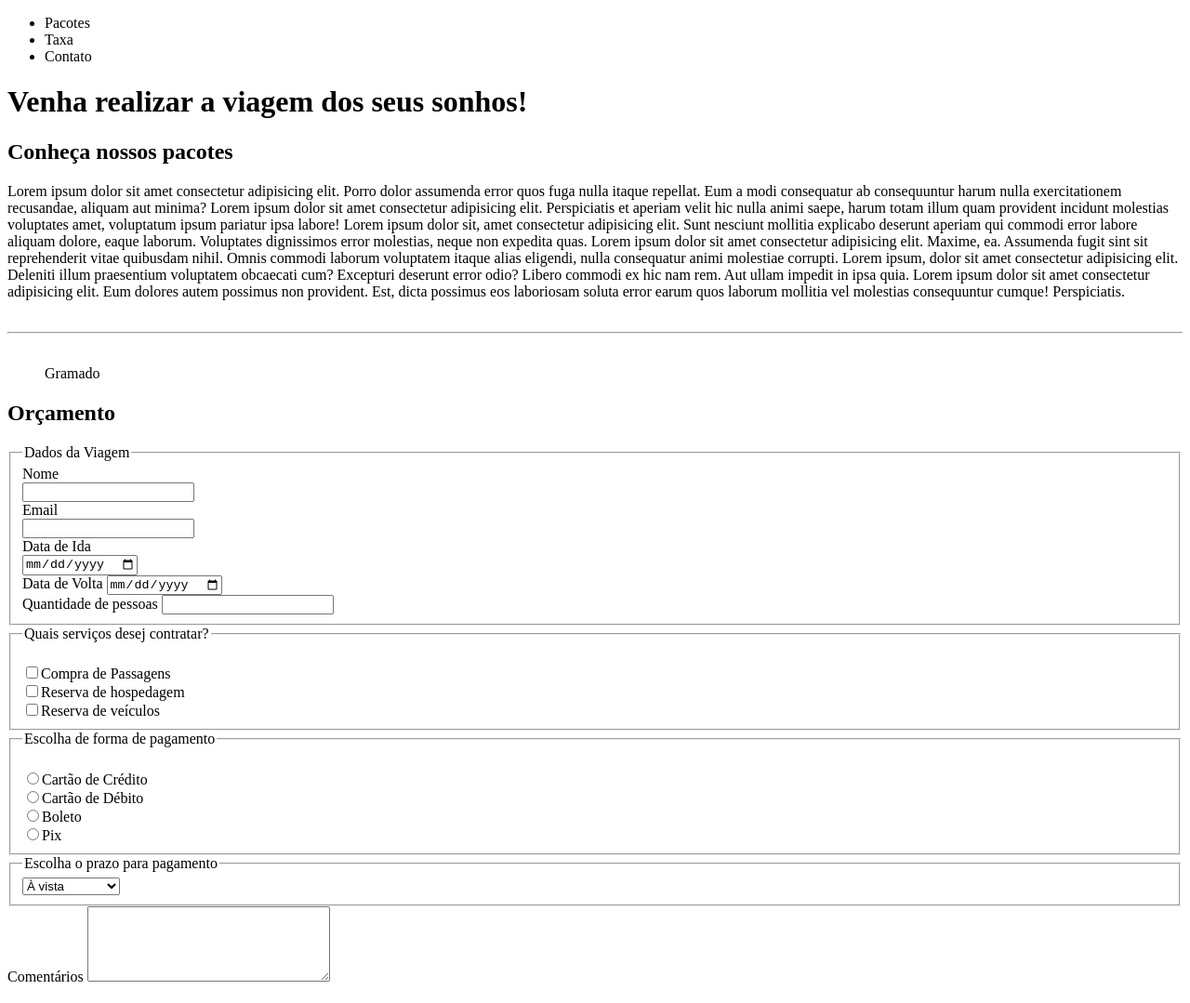
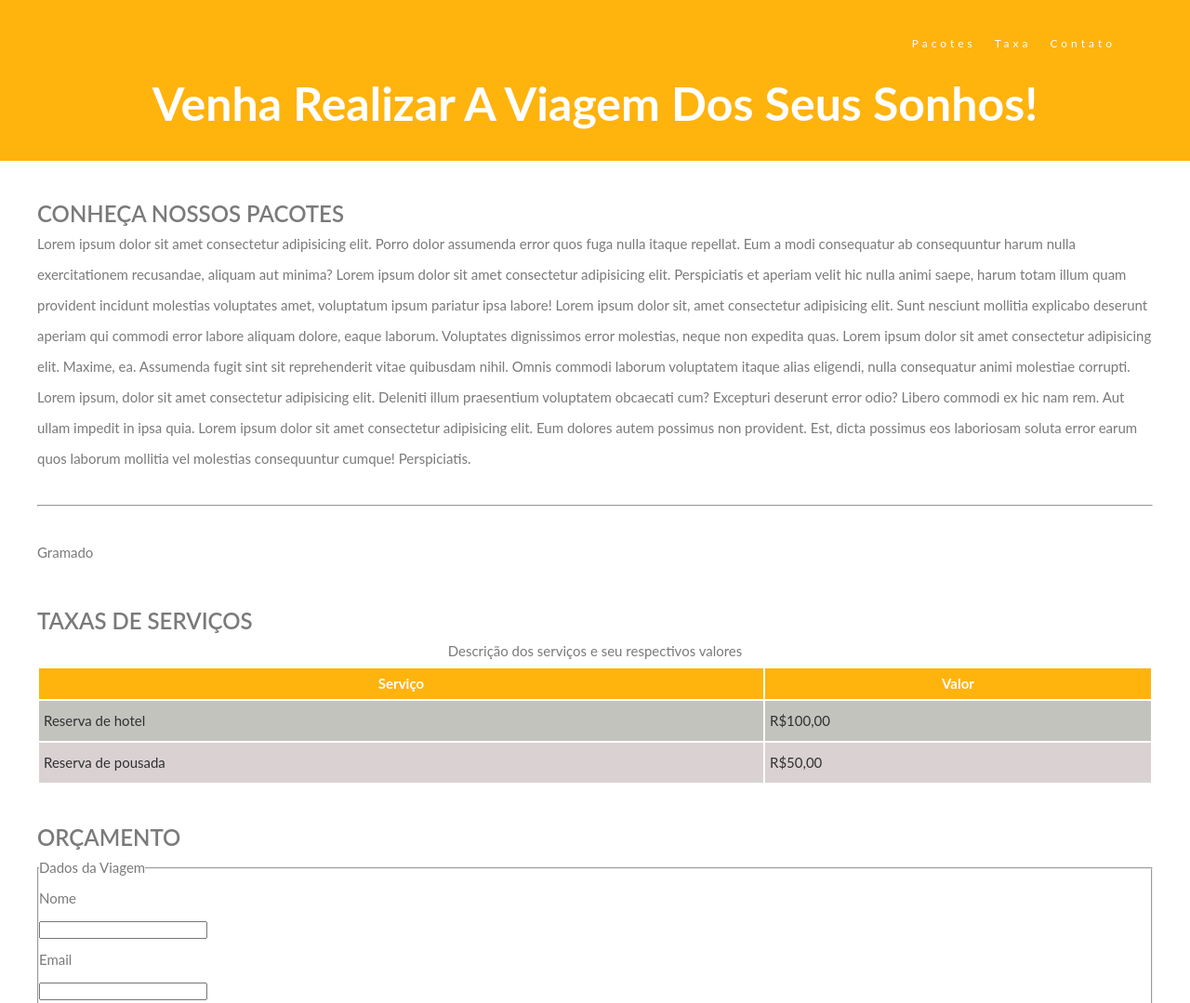
Before and after one commit to MariaAngelicaCiriaco/ProjetoDescomplica, a plain HTML site: page index.html in a window 1280 px wide. Shown: the top 1079 px of the page at 93% size. Drawn offline with Linux system fonts and the light colour scheme.

Commit message:
atualização

```diff
--- a/index.html
+++ b/index.html
@@ -4,19 +4,23 @@
     <meta charset="UTF-8">
     <meta http-equiv="X-UA-Compatible" content="IE=edge">
     <meta name="viewport" content="width=device-width, initial-scale=1.0">
+
+    <link rel="stylesheet" href="style.css">
     <title>Viagem dos sonhos</title>
 </head>
 <body>
     <header>
         <nav>
             <ul>
-                <li>Pacotes</li>
-                <li>Taxa</li>
-                <li>Contato</li>
+                <li><a href="">Pacotes</a></li>
+                <li><a href="">Taxa</a></li>
+                <li><a href="">Contato</a></li>
             </ul>
         </nav>
         <h1>Venha realizar a viagem dos seus sonhos!</h1>
     </header>
+
+    <main>
         <section>
             <h2>Conheça nossos pacotes</h2>
             <p>
@@ -26,29 +30,48 @@
                 Lorem ipsum dolor sit amet consectetur adipisicing elit. Maxime, ea. Assumenda fugit sint sit reprehenderit vitae quibusdam nihil. Omnis commodi laborum voluptatem itaque alias eligendi, nulla consequatur animi molestiae corrupti.
                 Lorem ipsum, dolor sit amet consectetur adipisicing elit. Deleniti illum praesentium voluptatem obcaecati cum? Excepturi deserunt error odio? Libero commodi ex hic nam rem. Aut ullam impedit in ipsa quia.
                 Lorem ipsum dolor sit amet consectetur adipisicing elit. Eum dolores autem possimus non provident. Est, dicta possimus eos laboriosam soluta error earum quos laborum mollitia vel molestias consequuntur cumque! Perspiciatis.
-
                 <br><br>
                 <a href="http://"></a>
                 <hr>
             </p>
+            <div class="imgs">
                 <figure>
                     <img src="" alt="">
                     <figcaption>Gramado</figcaption>
                 </figure>
-
+            </div>
         </section>
-
+        <section>
+            <h2>Taxas de serviços</h2>
+            <table>
+                <caption>Descrição dos serviços e seu respectivos valores</caption>
+                <thead>
+                    <tr>
+                        <th>Serviço</th>
+                        <th>Valor</th>
+                    </tr>
+                </thead>
+                <tbody>
+                    <tr>
+                        <td>Reserva de hotel</td>
+                        <td>R$100,00</td>
+                    </tr>
+                    <tr>
+                        <td>Reserva de pousada</td>
+                        <td>R$50,00</td>
+                    </tr>
+                </tbody>
+            </table>
+        </section>
         <section>
             <h2>Orçamento</h2>
             <form method="get" action=""></form>
-
             <fieldset>
                 <legend>Dados da Viagem</legend>
                 <label for="">Nome</label>
                 <br>
                 <input type="text" name="Nome">
                 <br>
-
                 <label for="">Email</label>
                 <br>
                 <input type="email">
@@ -56,18 +79,13 @@
 
                 <label for="">Data de Ida</label><br>
                 <input type="date" name="dataIda"> <br>
-
                 <label for="">Data de Volta</label>
                 <input type="date" name="datavolta"> <br>
-
                 <label for="">Quantidade de pessoas</label>
                 <input type="number" name="qtd"> <br>
-
             </fieldset>
-
             <fieldset>
                 <legend>Quais serviços desej contratar?</legend>
-
                 <label>
                     <br>
                     <input type="checkbox" name="passagem" value="Passagens">Compra de Passagens
@@ -82,31 +100,26 @@
                     veículos
                 </label>
             </fieldset>
-
             <fieldset>
                 <legend>Escolha de forma de pagamento</legend>
                 <label>
                     <br>
                     <input type="radio" name="formaPagamento" value="Credito">Cartão de Crédito
                 </label>
-
                 <label>
                     <br>
                     <input type="radio" name="formaPagamento" value="Debito">Cartão de Débito
                 </label>
-
                 <label>
                     <br>
                     <input type="radio" name="formaPagamento" value="Boleto">Boleto
 
                 </label>
-
                 <label>
                     <br>
                     <input type="radio" name="formaPagamento" value="Pix">Pix
                 </label>
             </fieldset>
-
             <fieldset>
                 <legend>Escolha o prazo para pagamento</legend>
                 <select name="prozoPagamento">
@@ -115,9 +128,13 @@
                     <option value="10x">10x sem juros</option>
                 </select>
             </fieldset>
-
             <label>Comentários</label>
             <textarea name="comentario" id="comentario" cols="30" rows="5"></textarea>
         </section>
+    </main>
+
+    <footer>
+
+    </footer>
 </body>
 </html>
--- /dev/null
+++ b/style.css
@@ -0,0 +1,77 @@
+
+
+
+*{
+    margin: 0;
+    padding: 0;
+}
+body{
+    font-weight: 400;
+    font-family: Lato, sans-serif;
+    font-size: 15px;
+    line-height: 2.2em;
+    color: #7a7a7a;
+}
+header{
+    background-color: #ffb30d;
+    padding: 30px;
+}
+
+nav{
+    font-size: 12px;
+    letter-spacing: 4px;
+    height: 50px;
+    padding-right: 40px;
+}
+nav li a{
+    padding: 10px;
+    color: white;
+    text-decoration: none;
+}
+nav li{
+    float: left;
+}
+nav ul{
+    float: right;
+    list-style: none;
+}
+
+
+h1{
+    font-size:  50px;
+    color: white;
+    padding: 15px;
+    text-align: center;
+    text-transform: capitalize;
+}
+h2{
+    font-size: 24px;
+    text-transform: uppercase;
+    font-weight: 600;
+}
+section{
+    margin: 40px;
+}
+
+table{
+    width: 100%;
+}
+table td{
+    color: #303033;
+    padding: 5px;
+}
+
+table tr:nth-child(even){
+    background-color: #dad2d2;
+}
+table tr:nth-child(odd){
+    background-color: #c3c3be;
+}
+table thead th{
+    background-color: #ffb30d;
+    color: white;
+}
+.imgs{
+    display: inline-block;
+    text-align: center;
+}
```
Lines whose indentation alone changed are shown as unchanged.
